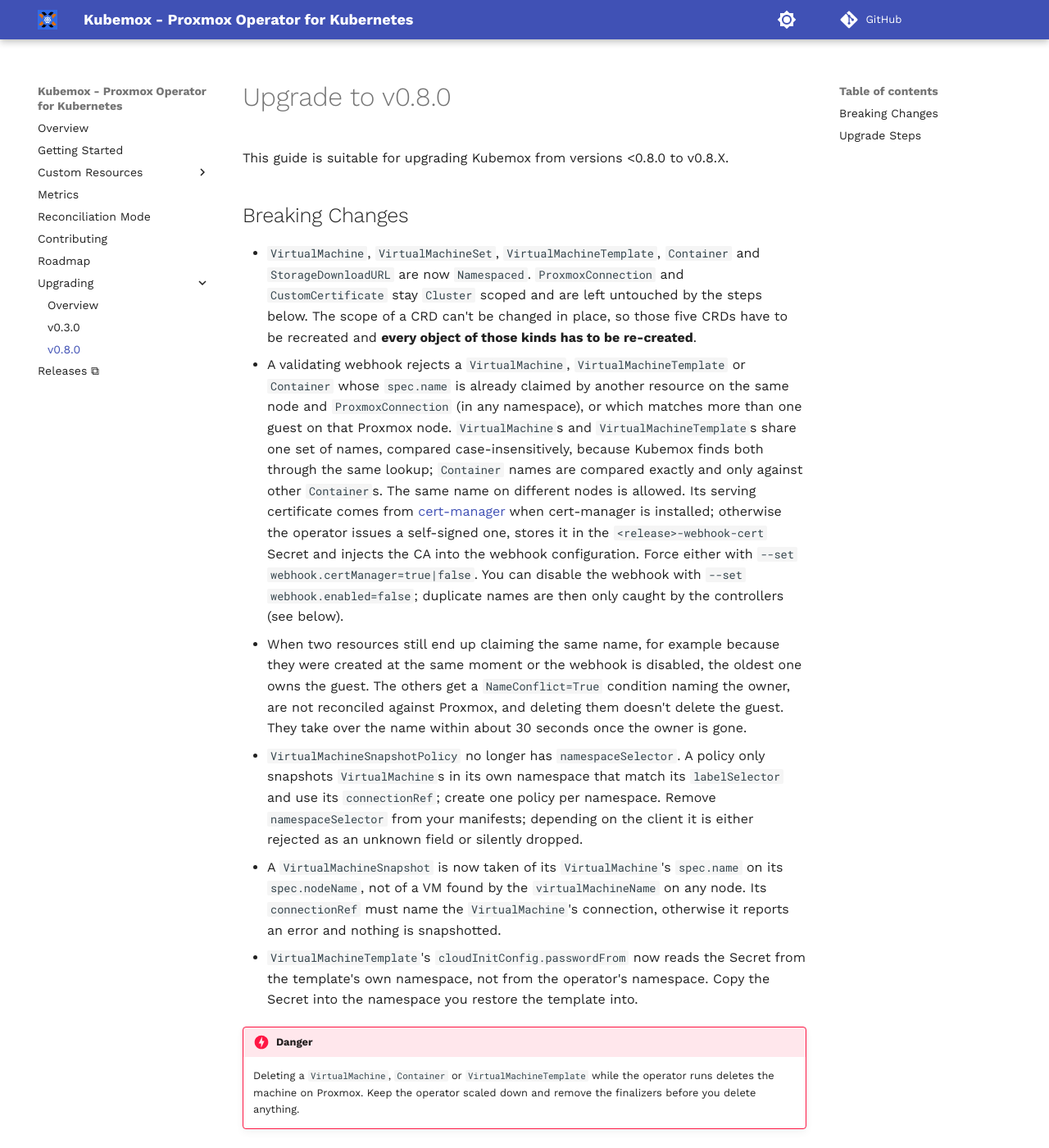
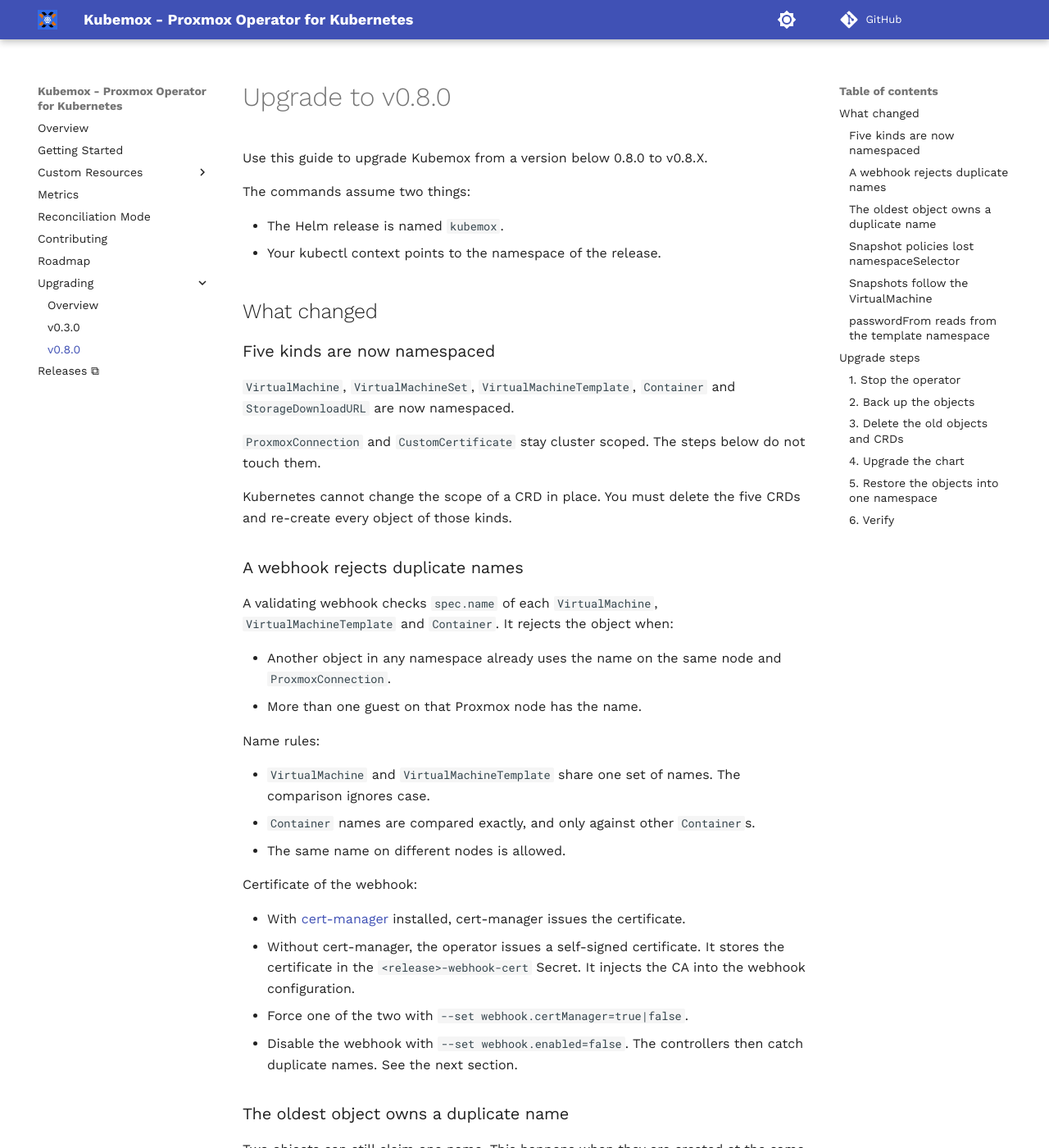
Before and after one commit to alperencelik/kubemox, an MkDocs documentation site: the page built from docs/upgrading/v0.8.0.md, in a window 1280 px wide and 1400 px high. Shown: the whole window at 82% size. Built offline with MkDocs 1.6.1 and Material for MkDocs 9.7.7, drawn with Linux system fonts in a browser that asks for light colours; comment, search, counter and statistics services are not loaded; the version menu is left out; some of the changed text lies outside the part shown.

Commit message:
docs(upgrade): restore snapshots and wait for the webhook in v0.8.0 steps

````diff
--- a/docs/upgrading/v0.8.0.md
+++ b/docs/upgrading/v0.8.0.md
@@ -1,36 +1,94 @@
 # Upgrade to v0.8.0
 
-This guide is suitable for upgrading Kubemox from versions <0.8.0 to v0.8.X.
+Use this guide to upgrade Kubemox from a version below 0.8.0 to v0.8.X.
 
-## Breaking Changes
+The commands assume two things:
 
-- `VirtualMachine`, `VirtualMachineSet`, `VirtualMachineTemplate`, `Container` and `StorageDownloadURL` are now `Namespaced`. `ProxmoxConnection` and `CustomCertificate` stay `Cluster` scoped and are left untouched by the steps below. The scope of a CRD can't be changed in place, so those five CRDs have to be recreated and **every object of those kinds has to be re-created**.
-- A validating webhook rejects a `VirtualMachine`, `VirtualMachineTemplate` or `Container` whose `spec.name` is already claimed by another resource on the same node and `ProxmoxConnection` (in any namespace), or which matches more than one guest on that Proxmox node. `VirtualMachine`s and `VirtualMachineTemplate`s share one set of names, compared case-insensitively, because Kubemox finds both through the same lookup; `Container` names are compared exactly and only against other `Container`s. The same name on different nodes is allowed. Its serving certificate comes from [cert-manager](https://cert-manager.io/docs/installation/) when cert-manager is installed; otherwise the operator issues a self-signed one, stores it in the `<release>-webhook-cert` Secret and injects the CA into the webhook configuration. Force either with `--set webhook.certManager=true|false`. You can disable the webhook with `--set webhook.enabled=false`; duplicate names are then only caught by the controllers (see below).
-- When two resources still end up claiming the same name, for example because they were created at the same moment or the webhook is disabled, the oldest one owns the guest. The others get a `NameConflict=True` condition naming the owner, are not reconciled against Proxmox, and deleting them doesn't delete the guest. They take over the name within about 30 seconds once the owner is gone.
-- `VirtualMachineSnapshotPolicy` no longer has `namespaceSelector`. A policy only snapshots `VirtualMachine`s in its own namespace that match its `labelSelector` and use its `connectionRef`; create one policy per namespace. Remove `namespaceSelector` from your manifests; depending on the client it is either rejected as an unknown field or silently dropped.
-- A `VirtualMachineSnapshot` is now taken of its `VirtualMachine`'s `spec.name` on its `spec.nodeName`, not of a VM found by the `virtualMachineName` on any node. Its `connectionRef` must name the `VirtualMachine`'s connection, otherwise it reports an error and nothing is snapshotted.
-- `VirtualMachineTemplate`'s `cloudInitConfig.passwordFrom` now reads the Secret from the template's own namespace, not from the operator's namespace. Copy the Secret into the namespace you restore the template into.
+- The Helm release is named `kubemox`.
+- Your kubectl context points to the namespace of the release.
+
+## What changed
+
+### Five kinds are now namespaced
+
+`VirtualMachine`, `VirtualMachineSet`, `VirtualMachineTemplate`, `Container` and `StorageDownloadURL` are now namespaced.
+
+`ProxmoxConnection` and `CustomCertificate` stay cluster scoped. The steps below do not touch them.
+
+Kubernetes cannot change the scope of a CRD in place. You must delete the five CRDs and re-create every object of those kinds.
+
+### A webhook rejects duplicate names
+
+A validating webhook checks `spec.name` of each `VirtualMachine`, `VirtualMachineTemplate` and `Container`. It rejects the object when:
+
+- Another object in any namespace already uses the name on the same node and `ProxmoxConnection`.
+- More than one guest on that Proxmox node has the name.
+
+Name rules:
+
+- `VirtualMachine` and `VirtualMachineTemplate` share one set of names. The comparison ignores case.
+- `Container` names are compared exactly, and only against other `Container`s.
+- The same name on different nodes is allowed.
+
+Certificate of the webhook:
+
+- With [cert-manager](https://cert-manager.io/docs/installation/) installed, cert-manager issues the certificate.
+- Without cert-manager, the operator issues a self-signed certificate. It stores the certificate in the `<release>-webhook-cert` Secret. It injects the CA into the webhook configuration.
+- Force one of the two with `--set webhook.certManager=true|false`.
+- Disable the webhook with `--set webhook.enabled=false`. The controllers then catch duplicate names. See the next section.
+
+### The oldest object owns a duplicate name
+
+Two objects can still claim one name. This happens when they are created at the same moment, or when the webhook is disabled. Then:
+
+- The oldest object owns the guest.
+- The other objects get the condition `NameConflict=True`. The condition names the owner.
+- The other objects are not reconciled against Proxmox.
+- Deleting one of the other objects does not delete the guest.
+- When the owner is gone, the next object takes the name within about 30 seconds.
+
+### Snapshot policies lost `namespaceSelector`
+
+A `VirtualMachineSnapshotPolicy` only snapshots `VirtualMachine`s in its own namespace. It selects them with its `labelSelector` and its `connectionRef`.
+
+- Create one policy per namespace.
+- Remove `namespaceSelector` from your manifests. Some clients reject the field. Other clients drop it silently.
+
+### Snapshots follow the VirtualMachine
+
+A `VirtualMachineSnapshot` looks up its `VirtualMachine` in its own namespace. It snapshots the guest named `spec.name` on `spec.nodeName` of that VirtualMachine.
+
+- Keep each snapshot in the same namespace as its VirtualMachine.
+- The `connectionRef` of the snapshot must name the connection of the VirtualMachine. If not, the snapshot reports an error and does nothing.
+
+### `passwordFrom` reads from the template namespace
+
+`cloudInitConfig.passwordFrom` of a `VirtualMachineTemplate` now reads the Secret from the namespace of the template. Before, it read from the namespace of the operator. Copy the Secret into the namespace you restore the template into.
+
+## Upgrade steps
 
 !!! danger
-    Deleting a `VirtualMachine`, `Container` or `VirtualMachineTemplate` while the operator runs deletes the machine on Proxmox. Keep the operator scaled down and remove the finalizers before you delete anything.
+    Deleting a `VirtualMachine`, `Container` or `VirtualMachineTemplate` while the operator runs deletes the guest on Proxmox. Do the steps in order. Do not skip step 1.
 
-## Upgrade Steps
-
-* Stop the operator.
+### 1. Stop the operator
 
 ```shell
 kubectl scale deployment kubemox --replicas=0
 ```
 
-* Back up the resources.
+### 2. Back up the objects
+
+This also backs up the `VirtualMachineSnapshot` objects. Step 3 deletes them.
 
 ```shell
-for kind in virtualmachines virtualmachinesets virtualmachinetemplates containers storagedownloadurls; do
-  kubectl get "$kind.proxmox.alperen.cloud" -o yaml > "backup-$kind.yaml"
+for kind in virtualmachines virtualmachinesets virtualmachinetemplates containers storagedownloadurls virtualmachinesnapshots; do
+  kubectl get "$kind.proxmox.alperen.cloud" -A -o yaml > "backup-$kind.yaml"
 done
 ```
 
-* Remove the finalizers so that deleting the CRDs doesn't touch Proxmox, then delete the CRDs.
+### 3. Delete the old objects and CRDs
+
+First remove the finalizers. Then the CRD deletion does not touch Proxmox.
 
 ```shell
 for kind in virtualmachines virtualmachinesets virtualmachinetemplates containers storagedownloadurls; do
@@ -40,28 +98,58 @@
 done
 ```
 
-* Upgrade the chart. It installs the new CRDs.
+Then delete the `VirtualMachineSnapshot` objects. They point to the old VirtualMachines. Kubernetes deletes them on its own after step 4, because their owners are gone. Delete them now, so you control when. This does not delete snapshots on Proxmox.
 
 ```shell
+kubectl delete virtualmachinesnapshots.proxmox.alperen.cloud -A --all
+```
+
+### 4. Upgrade the chart
+
+The upgrade installs the new CRDs. It also sets the operator back to 1 replica. The operator starts.
+
+```shell
+helm repo update
 helm upgrade kubemox alperencelik/kubemox
 ```
 
-* Restore the resources into a namespace. Strip the server-set fields and skip objects owned by another Kubemox object: a `VirtualMachineSet` re-creates its `VirtualMachine`s and a `VirtualMachineTemplate` re-creates its `StorageDownloadURL`, and both adopt the existing machines on Proxmox by name.
+Wait until the operator is ready. The webhook runs inside the operator. Step 5 fails until the webhook is ready.
+
+```shell
+kubectl rollout status deployment/kubemox
+```
+
+### 5. Restore the objects into one namespace
+
+Pick the namespace. Then restore the five kinds. The command removes the server-set fields. It skips the objects that another Kubemox object owns:
+
+- A `VirtualMachineSet` re-creates its `VirtualMachine`s.
+- A `VirtualMachineTemplate` re-creates its `StorageDownloadURL`.
+- Both adopt the existing guests on Proxmox by name.
 
 ```shell
 NAMESPACE=default
-for f in backup-*.yaml; do
-  yq '.items[] | select(.metadata.ownerReferences == null)
-      | del(.metadata.uid, .metadata.resourceVersion, .metadata.creationTimestamp,
-            .metadata.generation, .metadata.managedFields, .metadata.finalizers, .status)
-      | split_doc' "$f" | kubectl apply -n "$NAMESPACE" -f -
+STRIP='del(.metadata.uid, .metadata.resourceVersion, .metadata.creationTimestamp,
+            .metadata.generation, .metadata.managedFields, .metadata.finalizers, .status)'
+for kind in virtualmachines virtualmachinesets virtualmachinetemplates containers storagedownloadurls; do
+  yq ".items[] | select(.metadata.ownerReferences == null) | $STRIP | split_doc" "backup-$kind.yaml" \
+    | kubectl apply -n "$NAMESPACE" -f -
 done
 ```
 
-* Start the operator.
+Then restore the snapshots. This command also removes the old owner and the old namespace. The operator sets the new owner. A snapshot that already exists on Proxmox is not taken again.
 
 ```shell
-kubectl scale deployment kubemox --replicas=1
+yq ".items[] | del(.metadata.ownerReferences, .metadata.namespace) | $STRIP | split_doc" backup-virtualmachinesnapshots.yaml \
+  | kubectl apply -n "$NAMESPACE" -f -
 ```
 
-* Verify that the resources are in the desired state. `VirtualMachineSnapshot`s now look up their `VirtualMachine` in their own namespace, so keep each snapshot in the same namespace as its VM.
+If `kubectl apply` fails with `failed calling webhook`, wait a few seconds. Then run the command again. The webhook certificate was not ready yet.
+
+### 6. Verify
+
+```shell
+kubectl get vm,vmset,vmt,lxc,sdu,virtualmachinesnapshots -n "$NAMESPACE"
+```
+
+Check that every object reaches its desired state. Check that no object has the condition `NameConflict=True`.
````
